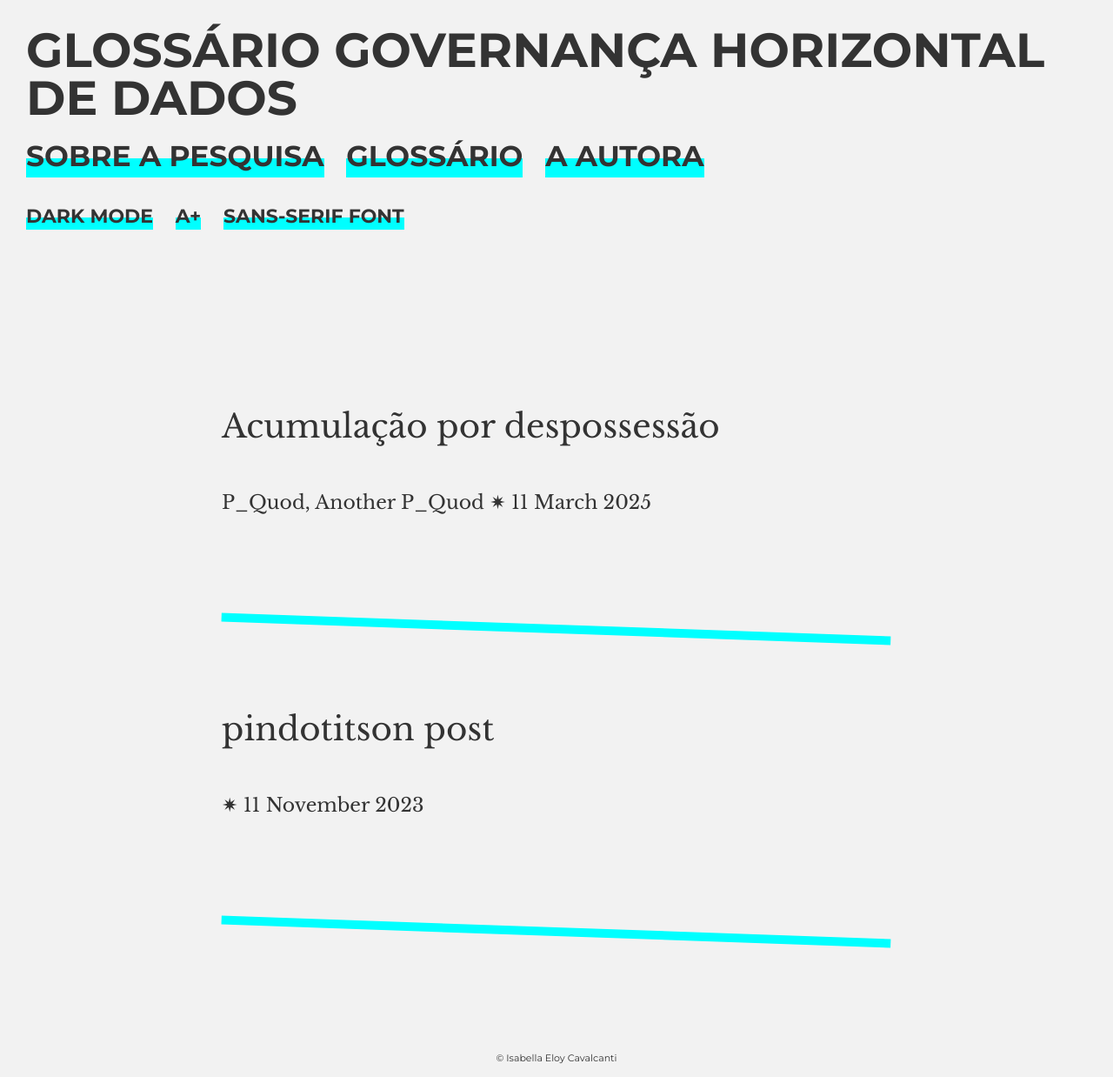
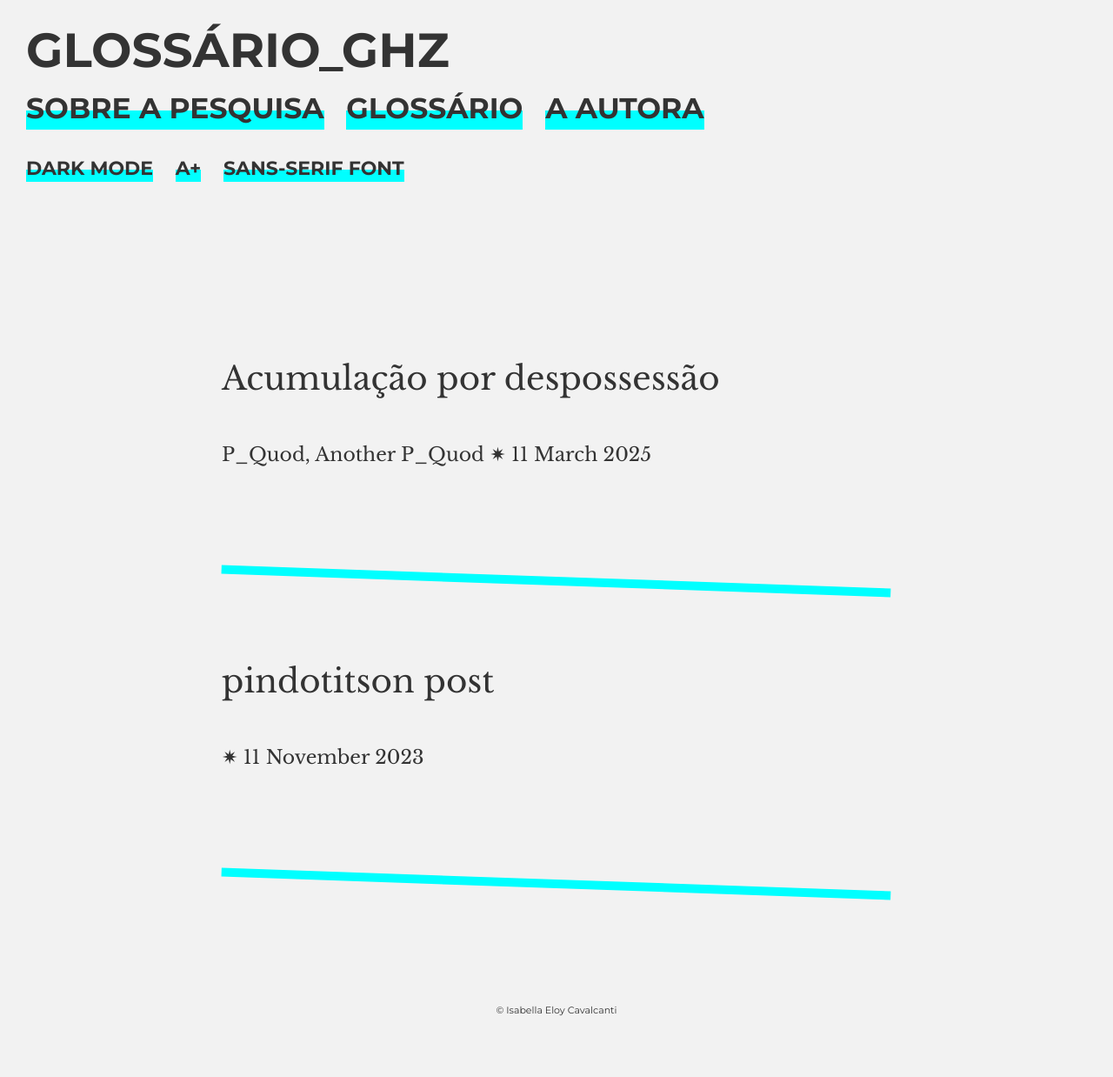
Before and after one commit to bellaeloy/ghz.glossario, a Jekyll site: the page built from index.md, in a window 1280 px wide. Shown: the whole page at 87% size. Built offline with Jekyll 4.4.1, drawn with Linux system fonts in a browser that asks for light colours; after the commit the page ends 1183 px from its top, so only the background shows below that.

Commit message:
atualizacao título

```diff
--- a/_config.yml
+++ b/_config.yml
@@ -17,7 +17,7 @@
 # You'll be able to call these different parameters via {{ site.yourparam }} (e.g. {{ site.title }} to retrieve the title of you site on any of your page).
 # You can add to this list any new parameter you wish, and access it anywhere in the templates.
 
-title: "Glossário Governança Horizontal de Dados" # The site title
+title: "Glossário_GHZ" # The site title
 lang: pt-BR # The site language
 encoding: utf-8
 description: "Termos fundamentais da pesquisa" # The description of the site
```
